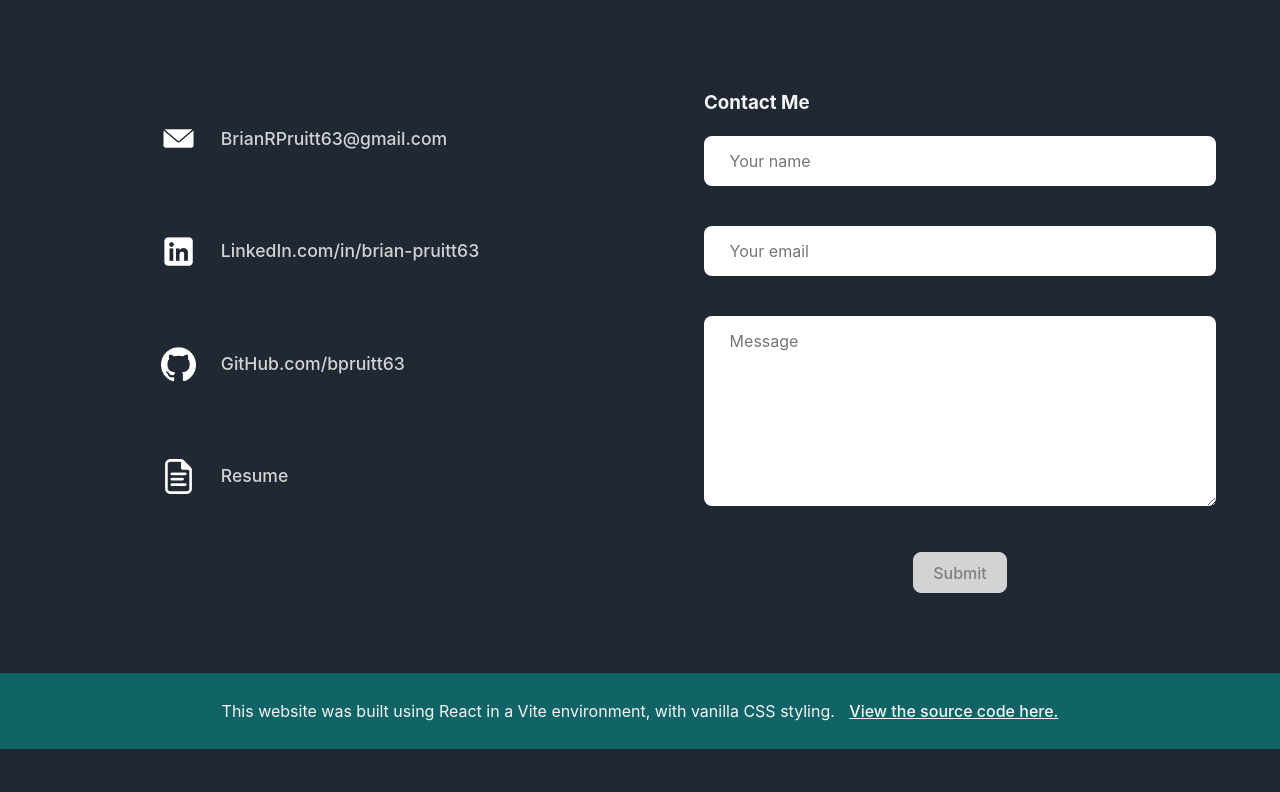
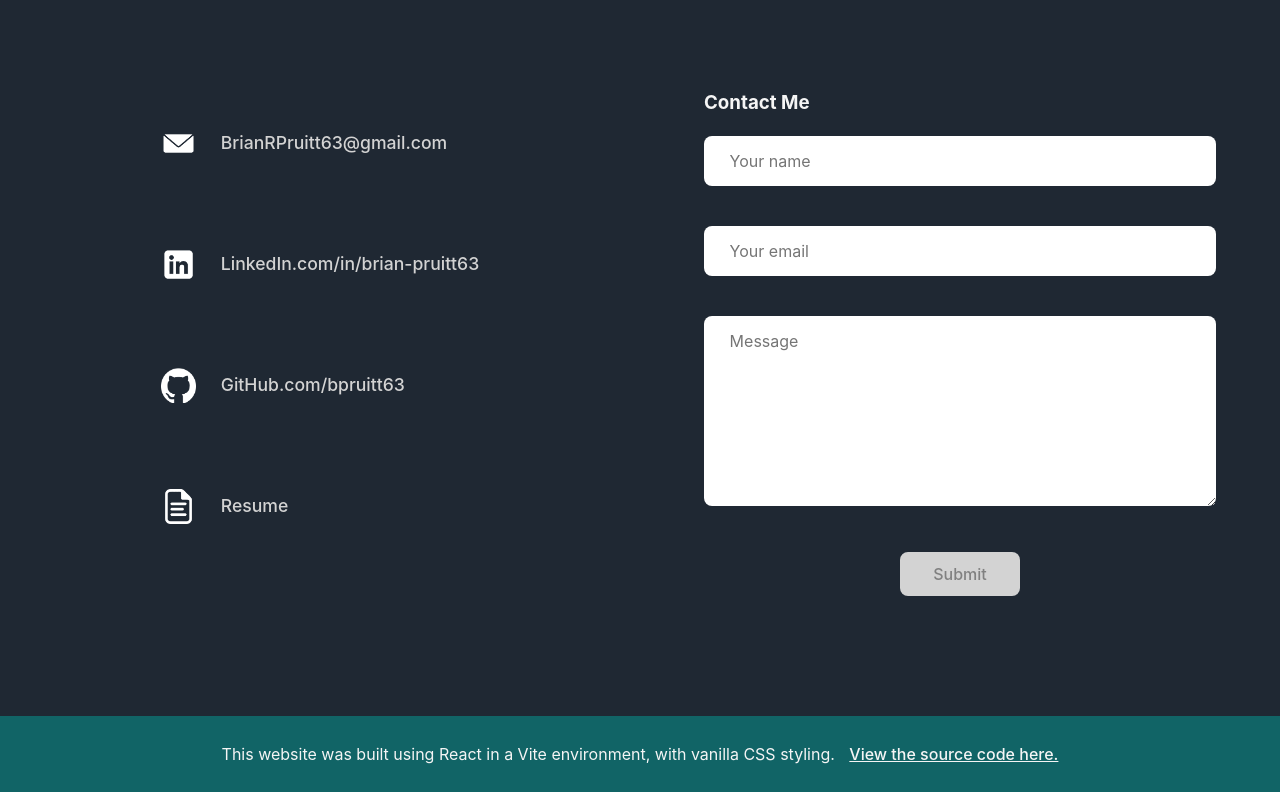
Before and after one commit to bpruitt63/portfolio, a React (Vite) app: page / in a window 1280 px wide. Shown: the part 3337-4129 px from the top of the page. Before the commit the page ends 4086 px from the top, so only its background shows below. Built offline with nearby package versions, Linux system fonts and the light colour scheme.

Commit message:
ios submit bug

```diff
--- a/src/ContactForm.jsx
+++ b/src/ContactForm.jsx
@@ -95,11 +95,9 @@ function ContactForm() {
                         rows='8'
                         value={data.message}
                         onChange={handleChange} />
-                <button type='submit'
+                <input type='submit'
                         className='submitButton'
-                        disabled>
-                            Submit
-               </button>
+                        disabled />
             </form>
         </>
     );
--- a/src/static/styles/contact.css
+++ b/src/static/styles/contact.css
@@ -59,18 +59,18 @@
     outline-color: gray;
 }
 
-/* .submitButton {
+.submitButton {
     max-width: 120px;
     color: black;
     border-radius: 8px;
     border: 1px solid lightgrey;
     background-color: #f9f9f9;
-    padding: 0.6em 1.2em;
+    padding: 12px 15px !important;
     font-size: 1em;
     font-weight: 500;
     font-family: inherit;
     cursor: pointer;
-} */
+}
 
 .submitButton:hover {
     border-color: gray;
```
